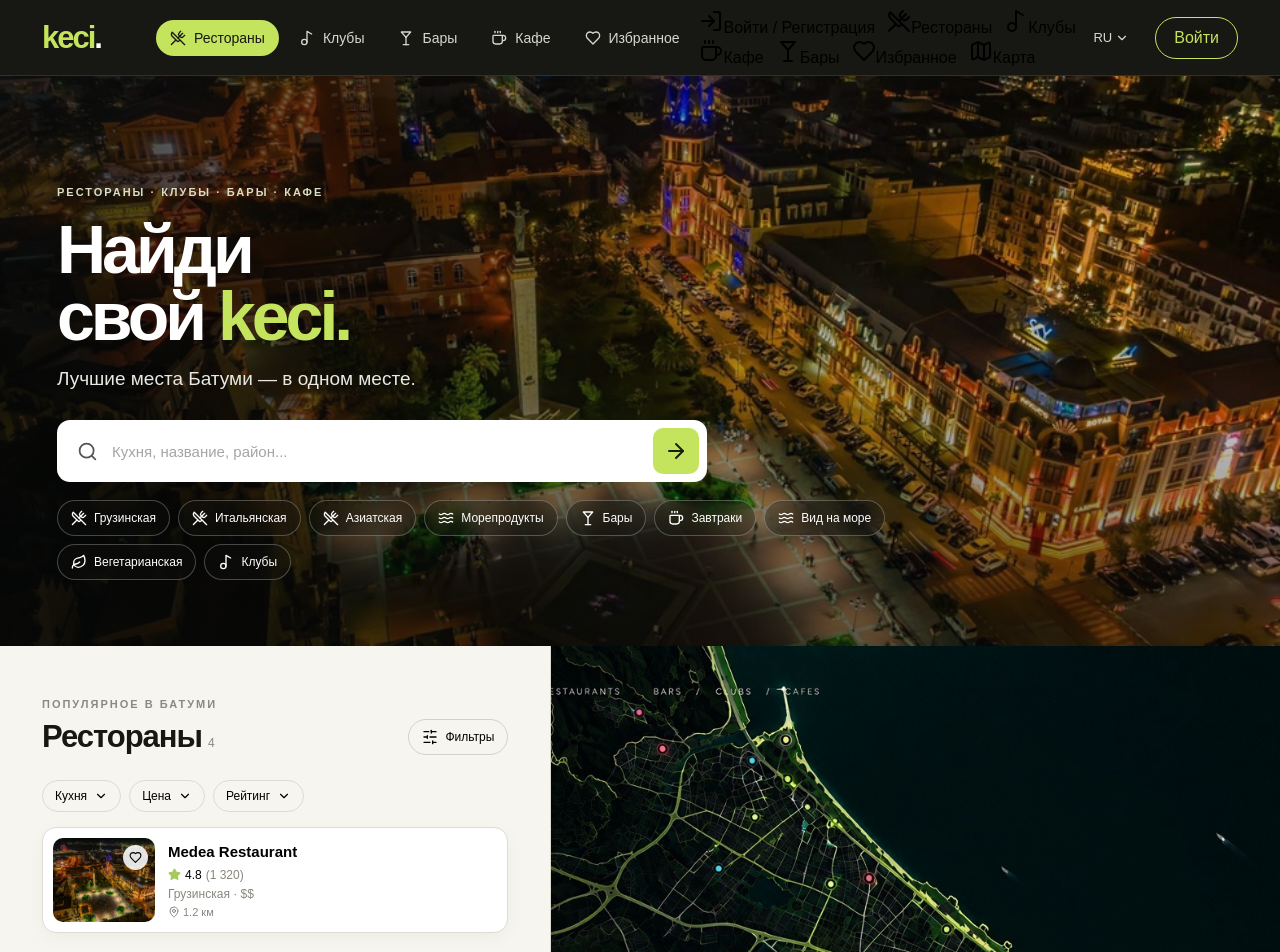
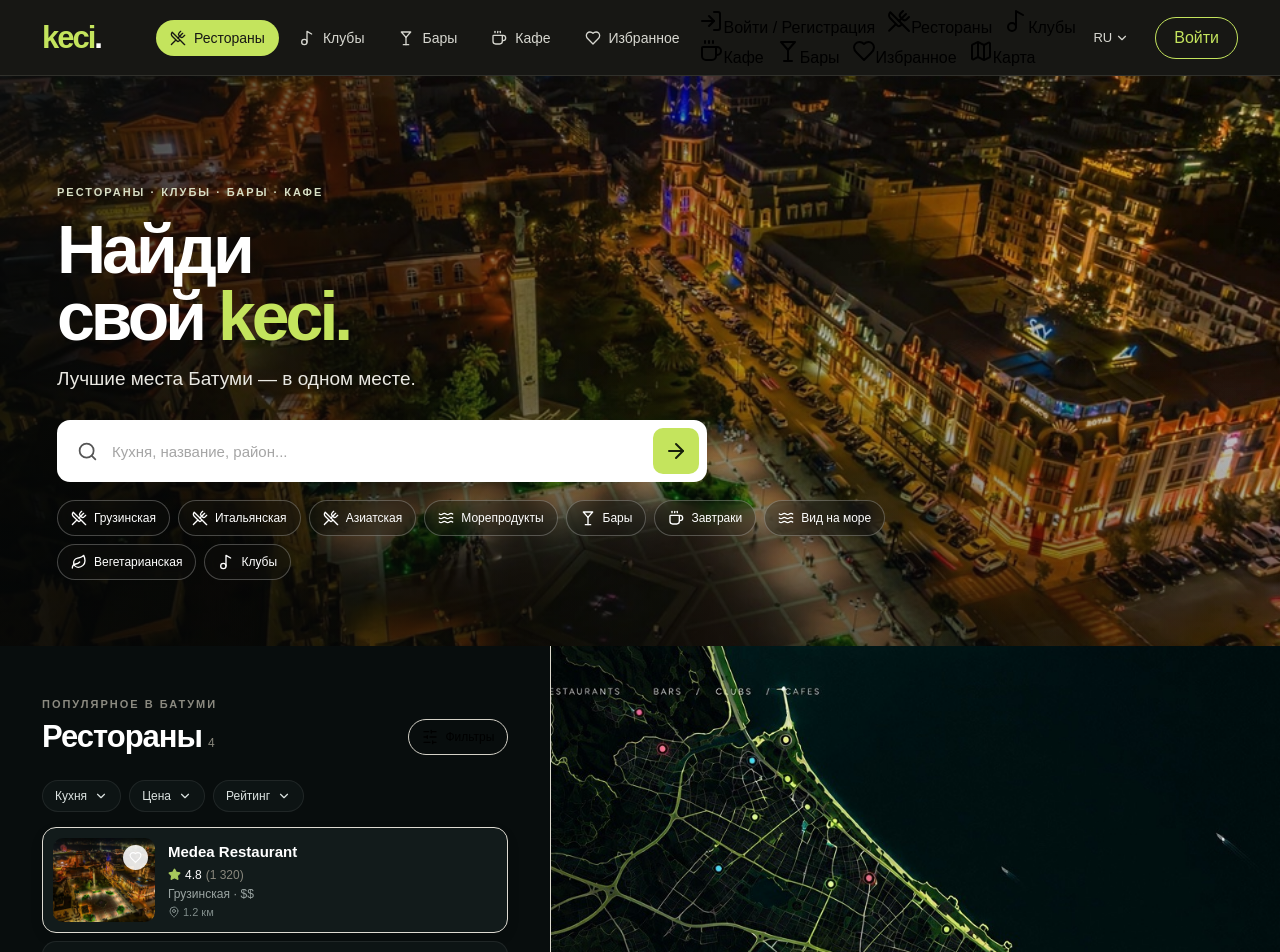
Before and after one commit to Guramch1k/Keci, a Next.js app: page / in a window 1280 px wide. Shown: the top 952 px of the page. Built offline with nearby package versions, Linux system fonts and the light colour scheme.

Commit message:
Implement dark theme styles for restaurant list
Added styles for dark theme restaurant list.

```diff
--- a/app/globals.css
+++ b/app/globals.css
@@ -2311,3 +2311,44 @@ footer .logo span {
   }
 
 }
+/* =========================================
+   KECI — DARK RESTAURANT LIST
+========================================= */
+
+.listPanel {
+  background: #080d0d !important;
+  color: #ffffff;
+}
+
+.restaurant {
+  background: #0d1414 !important;
+  color: #ffffff;
+  border-color: rgba(255, 255, 255, 0.08);
+}
+
+.restaurant:hover,
+.restaurant.selected {
+  background: #121b1b !important;
+}
+
+.placeInfo strong {
+  color: #ffffff;
+}
+
+.placeInfo p {
+  color: #9ba5a3;
+}
+
+.placeInfo small {
+  color: #7f8b89;
+}
+
+.sectionHead h2 {
+  color: #ffffff;
+}
+
+.filters button {
+  background: #0d1414 !important;
+  color: #dce3e1;
+  border-color: rgba(255, 255, 255, 0.08);
+}
```
